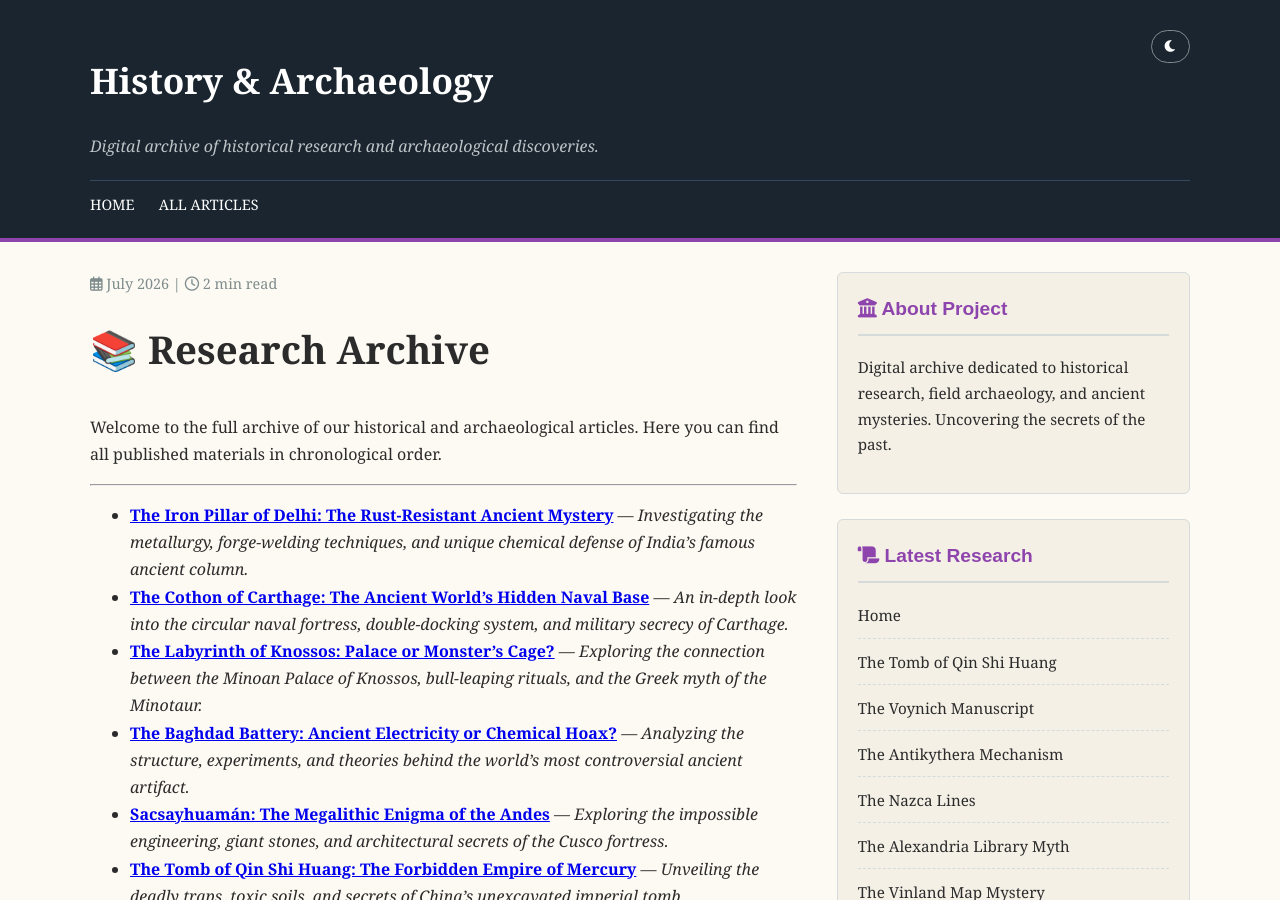
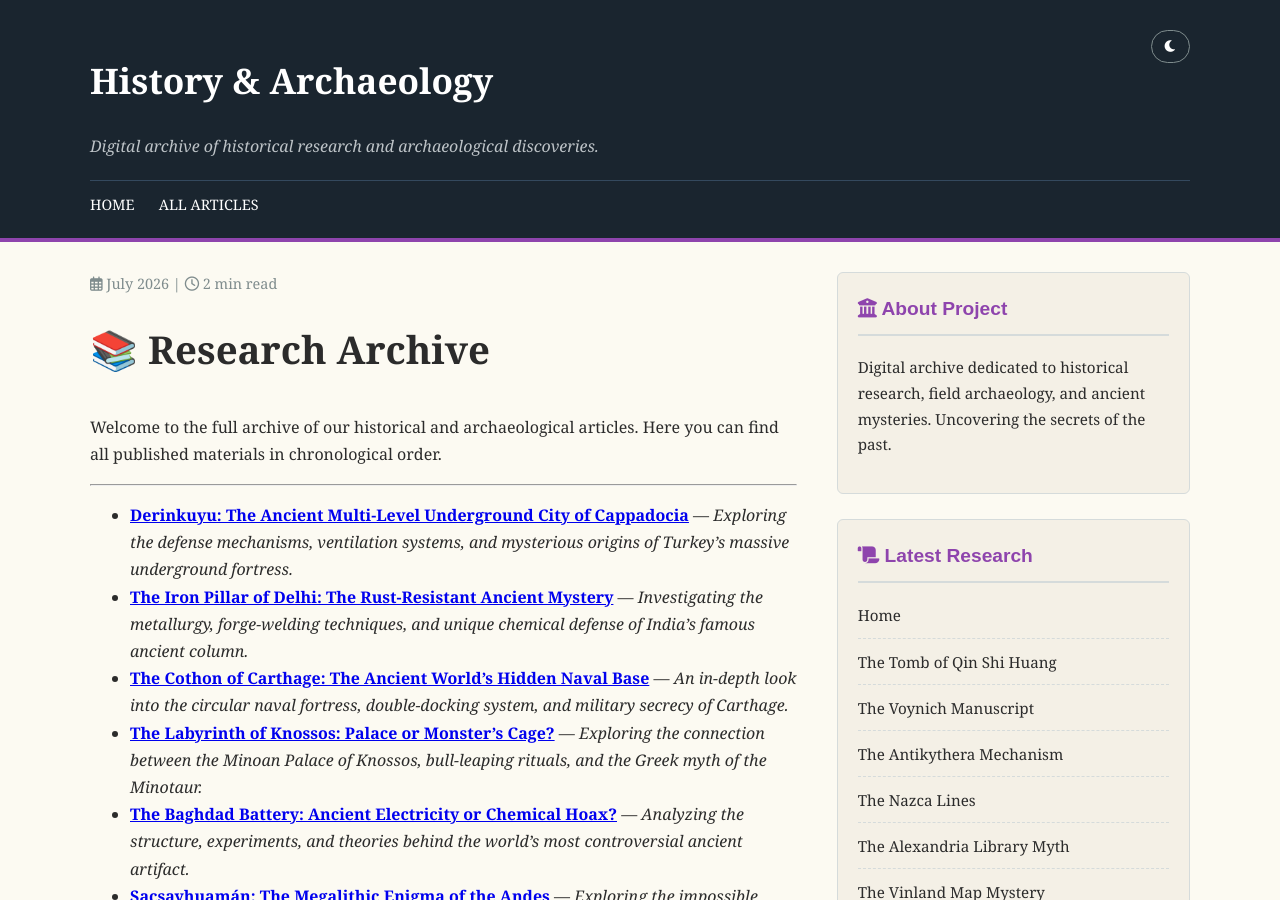
Before and after one commit to history-archaeology-project/history-archaeology-project.github.io, a Jekyll site: the page built from articles/index.md, in a window 1280 px wide and 900 px high. Built offline with Jekyll 4.4.1, drawn with Linux system fonts in a browser that asks for light colours; comment, search, counter and statistics services are not loaded.

Commit message:
Update index.md

```diff
--- a/articles/index.md
+++ b/articles/index.md
@@ -8,6 +8,7 @@ title: Archive of All Articles
 Welcome to the full archive of our historical and archaeological articles. Here you can find all published materials in chronological order.
 
 ---
+*   **[Derinkuyu: The Ancient Multi-Level Underground City of Cappadocia](/articles/derinkuyu-underground-city)** — *Exploring the defense mechanisms, ventilation systems, and mysterious origins of Turkey's massive underground fortress.*
 *   **[The Iron Pillar of Delhi: The Rust-Resistant Ancient Mystery](/articles/delhi-iron-pillar)** — *Investigating the metallurgy, forge-welding techniques, and unique chemical defense of India's famous ancient column.*
 *   **[The Cothon of Carthage: The Ancient World's Hidden Naval Base](/articles/carthage-cothon)** — *An in-depth look into the circular naval fortress, double-docking system, and military secrecy of Carthage.*
 *   **[The Labyrinth of Knossos: Palace or Monster's Cage?](/articles/knossos-labyrinth)** — *Exploring the connection between the Minoan Palace of Knossos, bull-leaping rituals, and the Greek myth of the Minotaur.*
```
